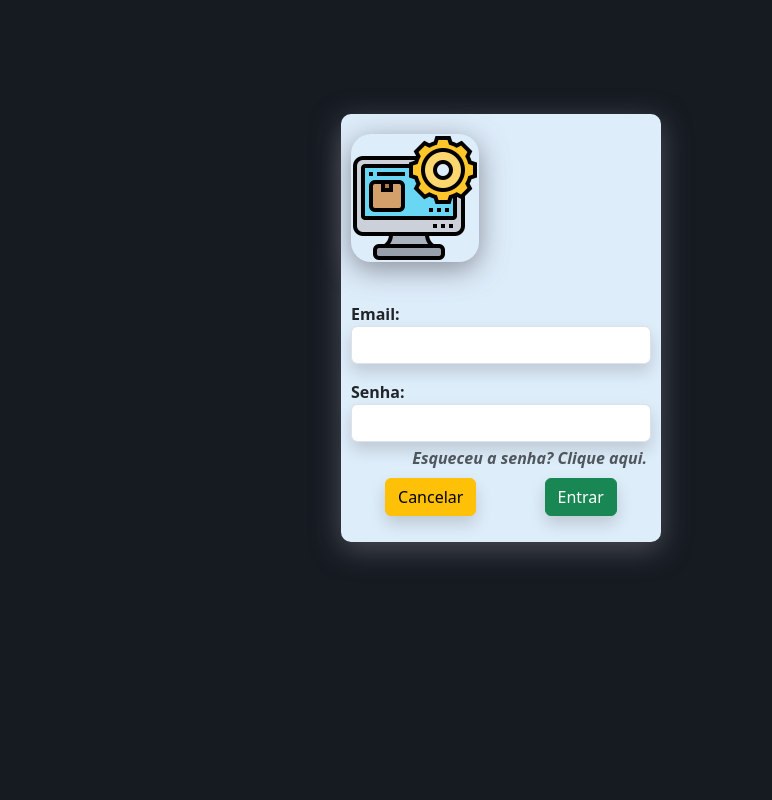
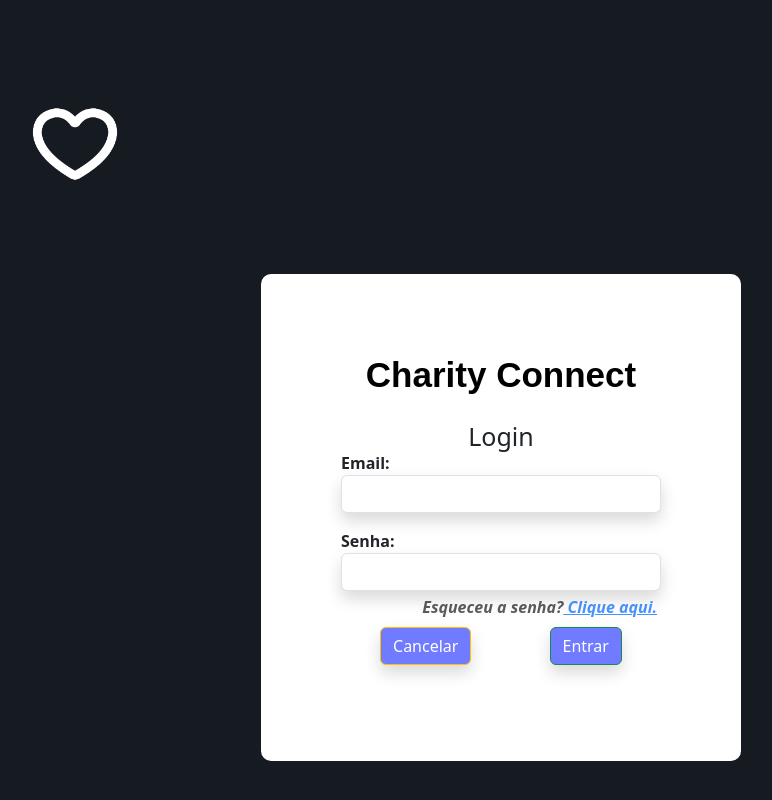
Before and after one commit to Gustavo-alvin/workspace-TCC-BetaTeste, a React (Vite) app in the folder Charity-Connect-React/: page /login in a window 1280 px wide. Shown: the top 800 px of the page, without its empty margins (139-911 px from the left). Built offline with nearby package versions, Linux system fonts and the light colour scheme.

Commit message:
o gomes da a bunda pra 2050 homens diferentes

```diff
--- a/Charity-Connect-React/src/templates/App/App.jsx
+++ b/Charity-Connect-React/src/templates/App/App.jsx
@@ -59,7 +59,7 @@ function App() {
             <li><a id="itens" href={'/Usuario'} target="_blank">Meu Perfil ONG</a></li>
             <li><a id="itens" href={'/Sobrenos'} target="_blank">Sobre nós</a></li>
             <li>
-              <a style={{ "--clr": "#707bff" }} className="btn-entrar" id="itens" href="#" target="_blank">
+              <a style={{ "--clr": "#707bff" }} className="btn-entrar" id="itens" href={'/Login'} target="_blank">
                 <span>Entrar</span>
               </a>
             </li>
--- a/Charity-Connect-React/src/templates/Login/Login.css
+++ b/Charity-Connect-React/src/templates/Login/Login.css
@@ -1,19 +1,179 @@
 .login-form {
     margin: 50px auto;
-    width: 320px;
-    background-color: rgb(222, 237, 250);
-    box-shadow: rgba(100, 100, 111, 0.7) 0px 7px 29px 0px;
+    width: 30em;
+    background-color: #fff;
     border-radius: 10px;
-    padding: 10px;
+    padding: 5em;
     text-align: left;
   }
 
   .login-logo {
-    margin: 10px 0 40px 0;
+
+    text-align: center;justify-content: center;
+     width: 15em;
+  }
+
+  #img-logo-login{
+    border-radius: 20px;
     text-align: center;
   }
 
-  .login-logo img{
-    border-radius: 20px;
-    box-shadow: rgba(100, 100, 111, 0.7) 0px 7px 29px 0px;
+  img .login-logo{
+    width: 5em;
   }
+
+
+  /*------------------------------*/
+
+  @import "./reset.css";
+@import "./header.css";
+@import "./footer.css";
+
+
+:root {
+    --black: #000000;
+    --background:#161b22;
+    --white: #ffffff;
+    --roxo: #8224fe;
+    --azul: #707cfb;
+    --rosa: #f952ff;
+}
+
+body{
+    background: var(--background);
+    box-sizing: border-box;
+}
+
+.coracaocad{
+    display: flex;
+    justify-content: center;
+    padding-top: 4rem;
+}
+
+#coracao {
+    width: 150px;
+}
+
+
+
+
+.login-section{
+    background-color: var(--white);
+    color: var(--black);
+    margin-left: 20%;
+    margin-right: 20%;
+    padding-top: 30px;
+    padding-bottom: 30px;
+    border-radius: 25px;
+}
+
+#title-titulo-login{
+    font-family: 'Plus Jakarta Sans', sans-serif;
+    font-size: 30px;
+    font-weight: bolder;
+    text-align: center;
+}
+
+#text-login{
+    text-align: center;
+    font-size: 25px;
+    margin-top: 1em;
+}
+
+.container-btns{
+    display: grid;
+    justify-items: center;
+    gap: 2rem;
+}
+
+.inputs{
+    margin-top: 50px;
+    display: grid;
+}
+
+#input{
+    padding-left: 10px;
+    padding-right: 10px;
+    border-radius: 10px;
+    border-color: var(--azul);
+    background-color: var(--white);
+    font-weight: 600;
+    width: 300px;
+    text-align: left;
+}
+
+#label{
+    margin-bottom: 30px ;
+}
+
+#botao-form {
+    background:linear-gradient(to left, #707bff, #8224fe);
+    border-radius: 16px;
+    cursor: pointer;
+    color: var(--white);
+    font-weight: bold;
+    font-family: Arial;
+    font-size: 18px;
+    padding: 5px 38px;
+    text-decoration: none;
+    border: none;
+
+}
+
+#botao-form:hover {
+    background: linear-gradient(to left, #707bff, #8224fe);
+    background-color:linear-gradient(to left, #707bff, #8224fe);
+    transition-duration: 0.5s;
+    transform: scale(1.1);
+
+}
+
+#redirecionar:hover {
+    background: linear-gradient(to left, #707bff, #8224fe);
+    transition-duration: 0.5s;
+    transform: scale(1.1);
+}
+
+a {
+    color: rgba(var(--bs-link-color-rgb), var(--bs-link-opacity, 1));
+    text-decoration: underline;
+}
+
+.login-logo{
+  text-align: center;
+  width: 100%;
+}
+
+#img-logo-login{
+  width: 10em;
+}
+
+#title-titulo-login{
+  color:#000;
+  font-size: 35px;
+}
+
+#first-button{
+  background-color: #707bff;
+  color:#fff;
+}
+
+#second-button{
+  background-color: #707bff;
+  color:#fff;
+}
+
+#forgotpass{
+  margin-top: 5em;
+}
+
+@media screen and (max-width: 934px){
+   .login-section {
+    width: 100%;
+    margin: 0;
+   }
+
+   .coracaocad{
+    padding-top: 6rem;
+   }
+}
--- a/Charity-Connect-React/src/templates/Login/Login.jsx
+++ b/Charity-Connect-React/src/templates/Login/Login.jsx
@@ -1,5 +1,5 @@
 import { Link, useNavigate } from "react-router-dom";
-import logo from '../../assets/images/system-logo_128_x_128.png';
+import logo from '../../assets/images/newshortlogobranca-12.png';
 import './Login.css';
 
 const Login = () => {
@@ -17,21 +17,32 @@ const Login = () => {
 
     return (
         <div className="container">
+            <div className="login-logo" class="login-logo" >
+                <img src={logo} alt="logo" id="img-logo-login" />
+            </div>
+
             <form action="" className="login-form">
-                <div className="login-logo">
-                    <img src={logo} alt="logo" />
+
+                <div class="titulo-login">
+                    <h1 id="title-titulo-login">
+                        Charity Connect
+                    </h1>
+                    <h2 id="text-login">
+                        Login
+                    </h2>
                 </div>
+
                 <div className="mb-3">
                     <label htmlFor="email" className="form-label mb-0 fw-bold">Email:</label>
                     <input type="email" id="email" className="form-control text-center fw-medium shadow" />
                 </div>
                 <div>
                     <label htmlFor="password" className="form-label mb-0 fw-bold">Senha:</label>
-                    <input type="password" id="password" className="form-control text-center fw-medium shadow" />
+                    <input type="password" id="password" className="form-control text-center fw-medium shadow"/>
                 </div>
                 <div className="d-flex flex-row-reverse mt-1">
                     <p className="fw-bold fst-italic opacity-75 me-1">Esqueceu a senha?
-                        <Link to={'/forgotpass'}> Clique aqui.</Link>
+                        <Link to={'/forgotpass'} id="forgotpass"> Clique aqui.</Link>
                     </p>
                 </div>
                 <div className="d-flex justify-content-center my-1 d-none" id="infos">
@@ -40,9 +51,9 @@ const Login = () => {
                     </p>
                 </div>
                 <div className="d-flex justify-content-around mb-3 mt-2">
-                    <button className="btn btn-warning fw-medium shadow" type="button"
+                    <button className="btn btn-warning fw-medium shadow" type="button" id="first-button"
                         onClick={backto}>Cancelar</button>
-                    <button className="btn btn-success fw-medium shadow" type="submit"
+                    <button className="btn btn-success fw-medium shadow" type="submit" id="second-button"
                         onClick={goto} >Entrar</button>
                 </div>
             </form>
```
